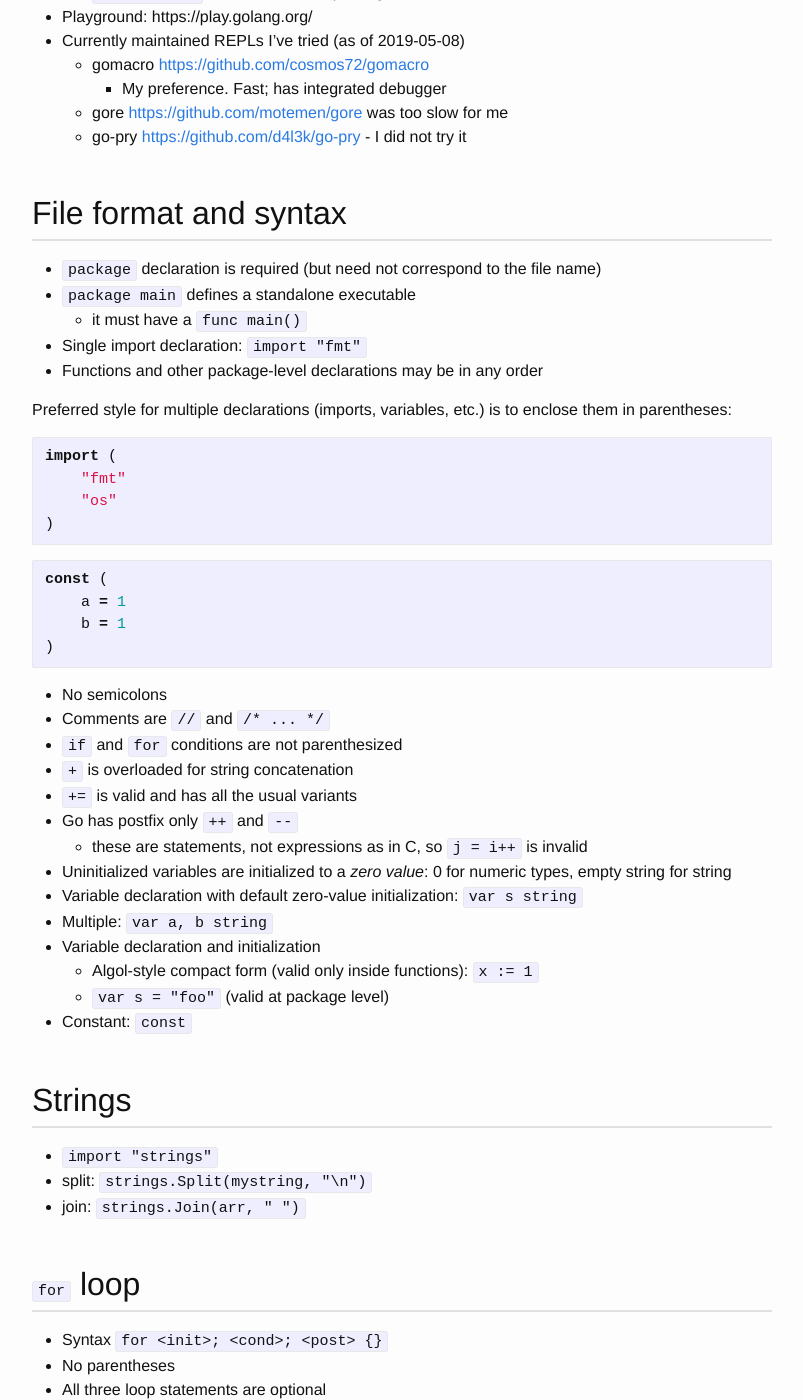
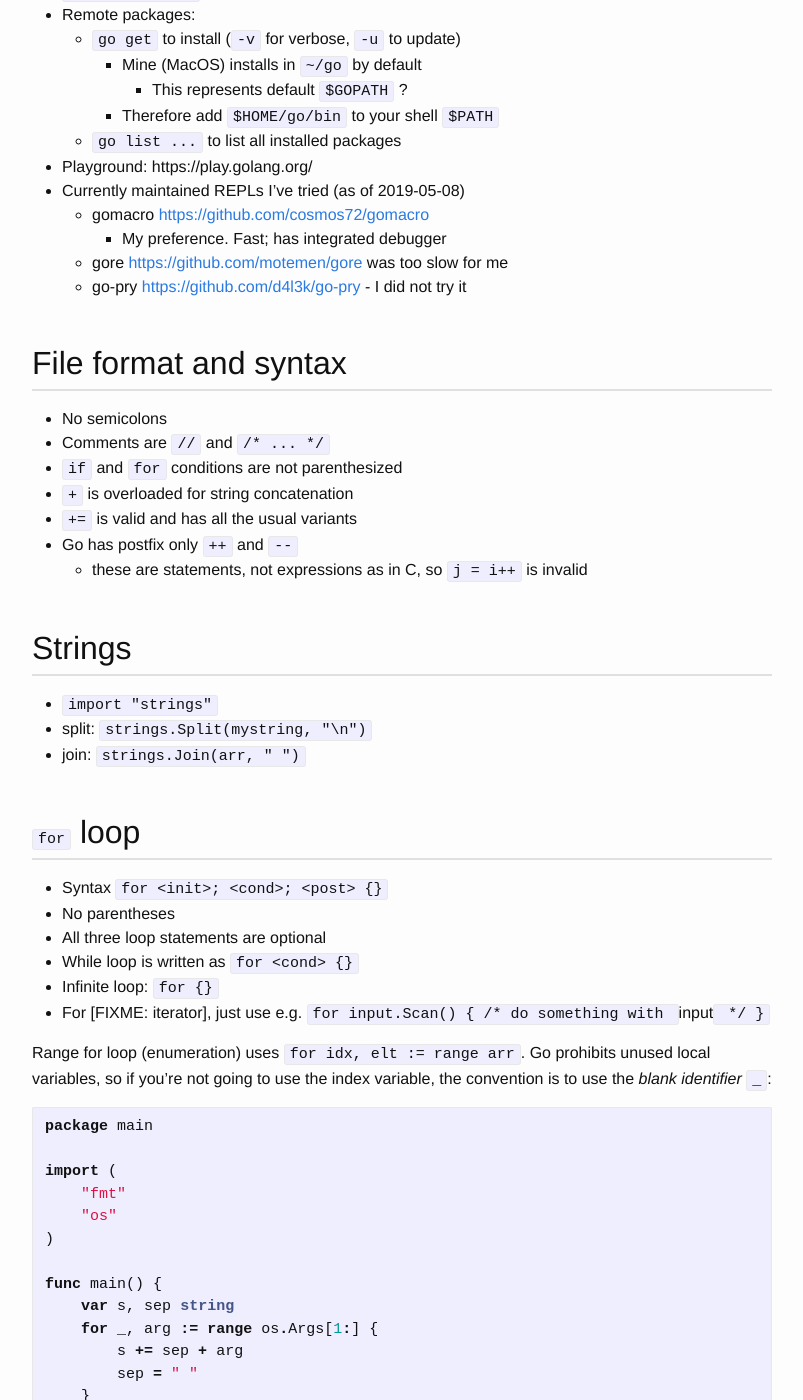
Before and after one commit to bitfragment/plnotes, a Jekyll site: the page built from _go/orientation.md, in a window 1280 px wide and 1400 px high, scrolled down 1145 px. Shown: the whole window, without its empty margins (238-1041 px from the left). Built offline with Jekyll 4.4.1, drawn with Linux system fonts in a browser that asks for light colours; some of the changed text lies outside the part shown.

````diff
--- a/_go/orientation.md
+++ b/_go/orientation.md
@@ -1,6 +1,9 @@
 ---
 title: 'Go: getting oriented'
 ---
+
+## Contents
+{:.no_toc}
 
 * TOC
 {:toc}
@@ -43,28 +47,6 @@ func main() {
 
 ## File format and syntax
 
-* `package` declaration is required (but need not correspond to the file name)
-* `package main` defines a standalone executable
-    - it must have a `func main()`
-* Single import declaration: `import "fmt"`
-* Functions and other package-level declarations may be in any order
-
-Preferred style for multiple declarations (imports, variables, etc.) is to enclose them in parentheses:
-
-```go
-import (
-    "fmt"
-    "os"
-)
-```
-
-```go
-const (
-    a = 1
-    b = 1
-)
-```
-
 * No semicolons
 * Comments are `//` and `/* ... */`
 * `if` and `for` conditions are not parenthesized
@@ -72,14 +54,7 @@ const (
 * `+=` is valid and has all the usual variants
 * Go has postfix only `++` and `--`
     - these are statements, not expressions as in C, so `j = i++` is invalid
-* Uninitialized variables are initialized to a *zero value*: 0 for numeric
-  types, empty string for string
-* Variable declaration with default zero-value initialization: `var s string`
-* Multiple: `var a, b string`
-* Variable declaration and initialization
-    - Algol-style compact form (valid only inside functions): `x := 1`
-    - `var s = "foo"` (valid at package level)
-* Constant: `const`
+
 
 ## Strings
 
@@ -171,7 +146,6 @@ func main() {
             - `strdata := strings.Split(string(data), "\n")`
             - `for _, line := range strdata { /* do something with `line` */ } `
 
-
 Read file data in streaming mode (checks file error only, not scanner error):
 
 ```golang
````
Also changed, not shown: other parts of _go/orientation.md (+15 -1 lines), _go/program-structure.md (added, +108 -0 lines).
